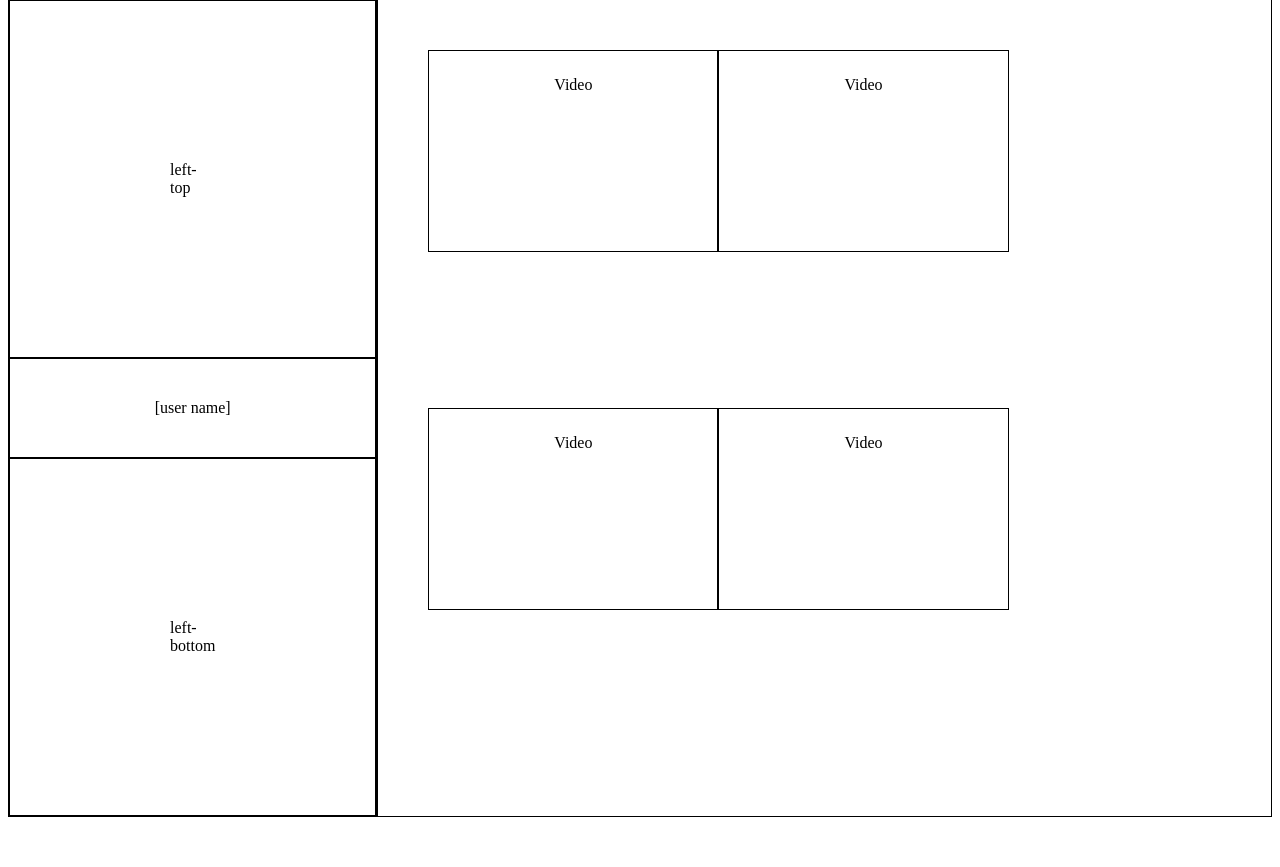
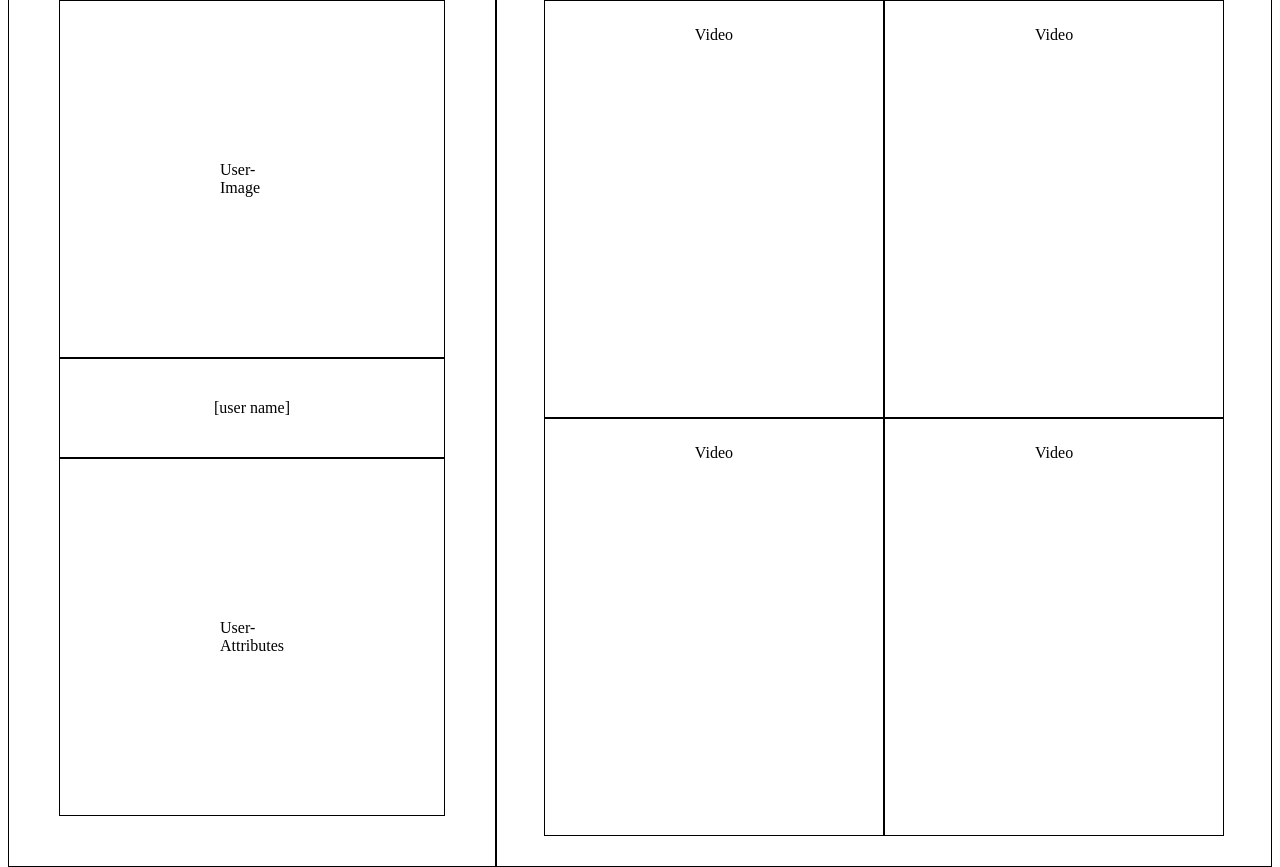
Before and after one commit to Cee1414/AI-Tools, a plain HTML site: page screen1/screen1.html in a window 1280 px wide. Before the commit the page ends 817 px from the top, so only its background shows below. Drawn offline with Linux system fonts and the light colour scheme.

Commit message:
changed css

```diff
--- a/one-style.css
+++ b/screen1/one-style.css
@@ -17,6 +17,7 @@ body {
 div {
     border: 1px solid black;
 }
+
 .left-top {
     padding: 160px;
 }
@@ -32,16 +33,18 @@ div {
     padding: 160px;
 }
 
+.left {
+    padding: 50px;
+}
 .right {
     display: flex;
     flex-wrap: wrap;
     max-width: 800px;
-    padding: 50px;
+    padding: 50px 0px 30px 0px;
+    justify-content: center;
 }
 
 .video {
-    flex-grow: 0;
-    min-height: 0;
-    max-height: 160px;
-    padding: 25px 125px 15px 125px; /* top right bottom left */
+
+    padding: 25px 150px 15px 150px; /* top right bottom left */
 }
--- a/screen1.html
+++ b/screen1/screen1.html
@@ -10,13 +10,13 @@
     <div class="main-container">
         <div class="left">
             <div class="left-top">
-                left-top
+                User-Image
             </div>
             <div class="left-mid">
                 [user name]
             </div>
             <div class="left-bottom">
-                left-bottom
+                User-Attributes
             </div>
         </div>
         <div class="right">
```
Also changed, not shown: homepage/index.html (renamed from index.html, +1 -1 lines), homepage/styles.css (renamed from styles.css).
